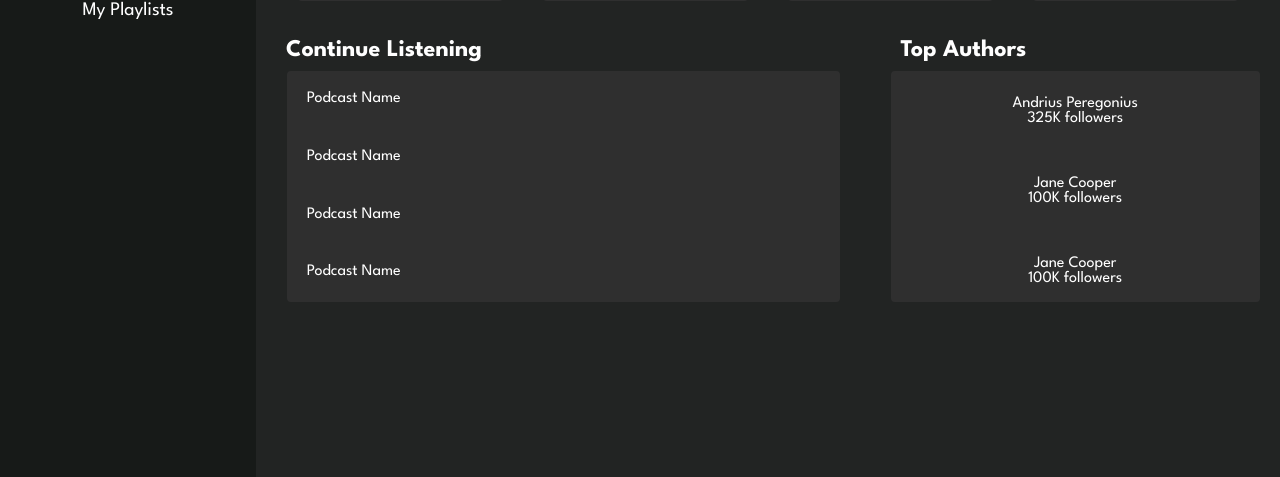
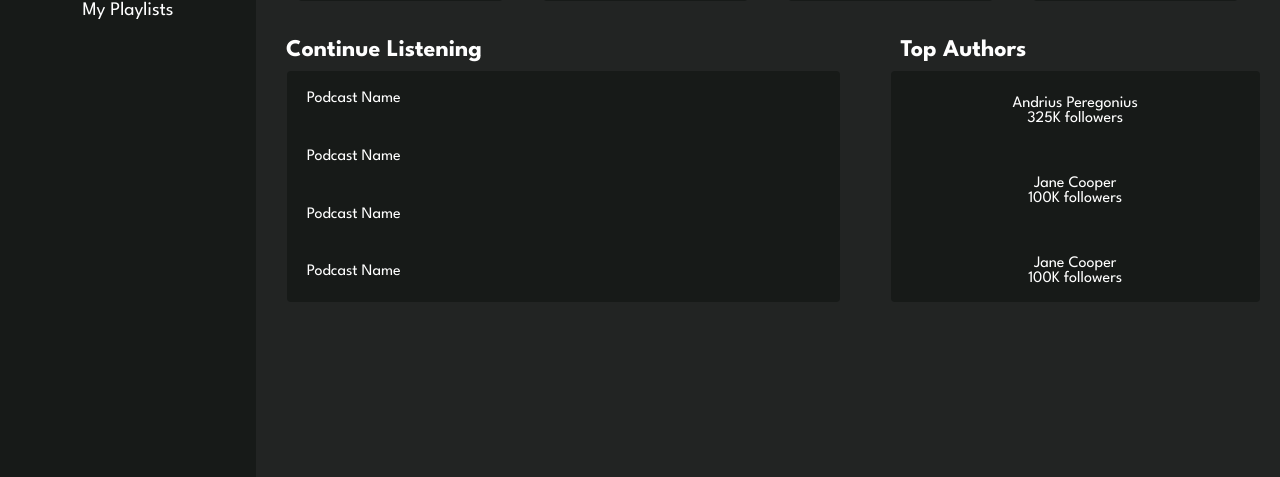
Before and after one commit to unix2dossss/Listen, a Flask app: template podcast/templates/layout.html in a window 1280 px wide. Shown: the part 323-800 px from the top of the page. Run offline with Flask 3, Linux system fonts and the light colour scheme; the template is opened without the code that fills it, so the values that code supplies are empty.

Commit message:
Updated styling of container elements 2

```diff
--- a/podcast/static/css/layout.css
+++ b/podcast/static/css/layout.css
@@ -129,7 +129,7 @@ nav {
 }
 
 .podcast-card {
-    background-color: #2f2f2f;
+    background-color: #171A18;
     width: 20%;
     height: 190px;
     border-radius: 4px;
@@ -173,7 +173,7 @@ nav {
 .continue-listening-block {
     width: 90%;
     height: 70%;
-    background-color: #2f2f2f;
+    background-color: #171A18;
     border-radius: 4px;
     display: flex;
     flex-direction: column;
@@ -203,7 +203,7 @@ nav {
 .top-authors {
     width: 90%;
     height: 70%;
-    background-color: #2f2f2f;
+    background-color: #171A18;
     border-radius: 4px;
     display: flex;
     flex-direction: column;
```
